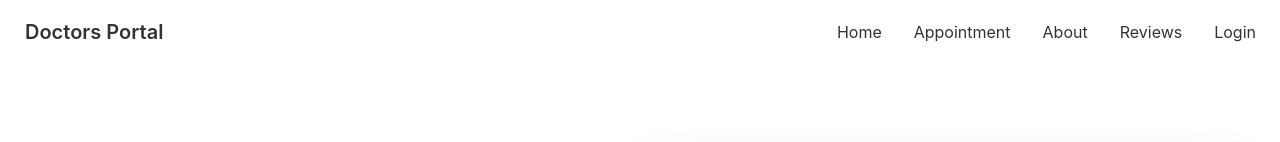
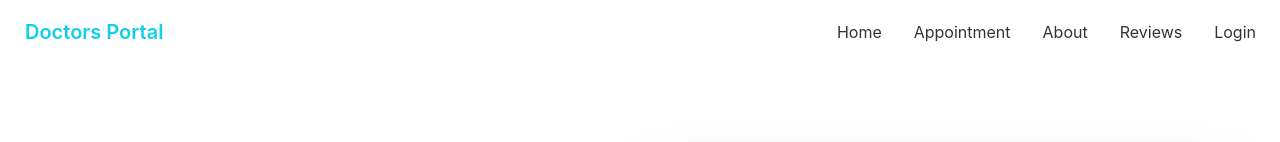
Before and after one commit to SHDilruba/doctors-portal, a React (Create React App) app: page / in a window 1280 px wide. Shown: the top 142 px of the page. Built offline with nearby package versions, Linux system fonts and the light colour scheme.

Commit message:
footer added

```diff
--- a/src/Shared/Navbar/Navbar.js
+++ b/src/Shared/Navbar/Navbar.js
@@ -22,7 +22,7 @@ const Navbar = () => {
           {menuItems}
         </ul>
       </div>
-      <Link to="/" className="btn btn-ghost normal-case text-xl">Doctors Portal</Link>
+      <Link to="/" className="btn btn-ghost normal-case text-xl text-primary">Doctors Portal</Link>
     </div>
     <div className="navbar-center hidden lg:flex">
       <ul className="menu menu-horizontal p-0">
```
